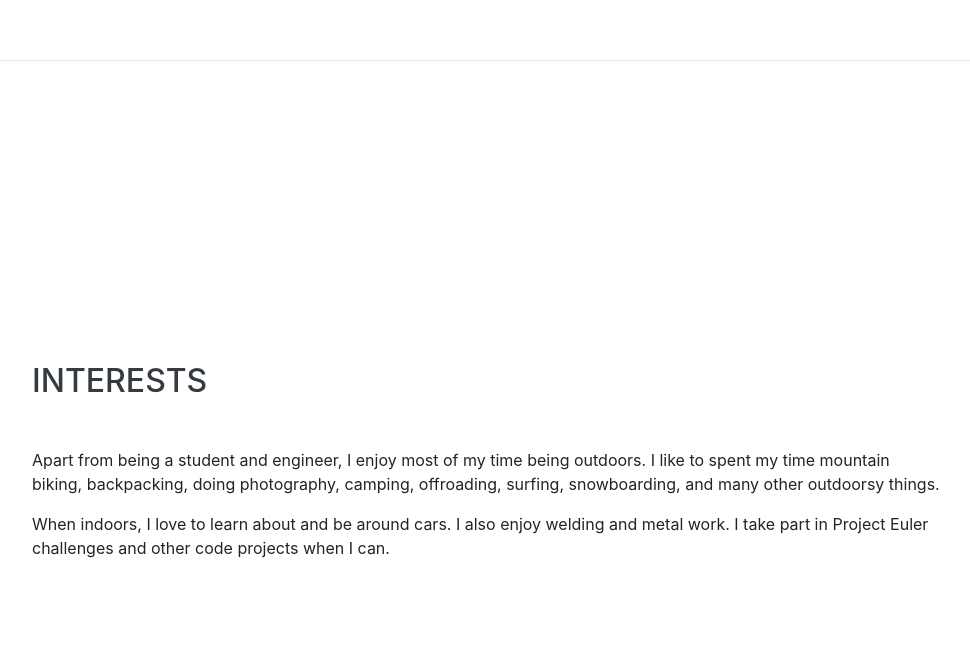
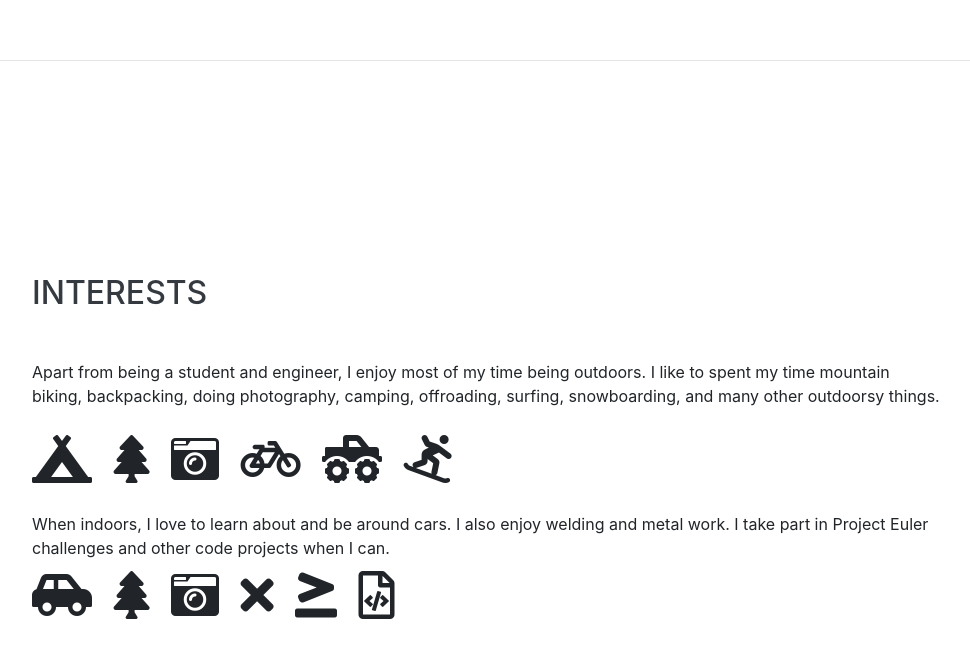
Before and after one commit to jbrown3859/jbrown3859.github.io, a website with bundled scripts: page index.html in a window 1280 px wide. Shown: the part 3316-3973 px from the top of the page, without its empty margins (288-1258 px from the left). Built offline with nearby package versions, Linux system fonts and the light colour scheme; a web font is replaced by a local one.

Commit message:
Update index.html

```diff
--- a/index.html
+++ b/index.html
@@ -205,12 +205,11 @@
             <i class="fas fa-microchip"></i>
           </li>
           <li class="list-inline-item">
-            <i class="fab fa-microchip"></i>
-          </li>
-          <li class="list-inline-item">
             <i class="fab fa-github"></i>
           </li>
         </ul>
+        <p class="mb-0">I have become proficient in Java, Python, C++, C#, and a little of other languages</p>
+        <p class="mb-0">Through projects, I have gained skills with the Unix terminal, Debian distros, and the Arduino microcontroller interface, all while keeping everything together on GitHub.
 
     </section>
 
@@ -220,7 +219,47 @@
       <div class="w-100">
         <h2 class="mb-5">Interests</h2>
         <p>Apart from being a student and engineer, I enjoy most of my time being outdoors. I like to spent my time mountain biking, backpacking, doing photography, camping, offroading, surfing, snowboarding, and many other outdoorsy things.</p>
+        <ul class="list-inline dev-icons">
+          <li class="list-inline-item">
+            <i class="fas fa-campground"></i>
+          </li>
+          <li class="list-inline-item">
+            <i class="fas fa-tree"></i>
+          </li>
+          <li class="list-inline-item">
+            <i class="fas fa-camera-retro"></i>
+          </li>
+          <li class="list-inline-item">
+            <i class="fas fa-bicycle"></i>
+          </li>
+          <li class="list-inline-item">
+            <i class="fas fa-truck-monster"></i>
+          </li>
+          <li class="list-inline-item">
+            <i class="fas fa-snowboarding"></i>
+          </li>
+        </ul>
         <p class="mb-0">When indoors, I love to learn about and be around cars. I also enjoy welding and metal work. I take part in Project Euler challenges and other code projects when I can.</p>
+        <ul class="list-inline dev-icons">
+          <li class="list-inline-item">
+            <i class="fas fa-car-side"></i>
+          </li>
+          <li class="list-inline-item">
+            <i class="fas fa-tree"></i>
+          </li>
+          <li class="list-inline-item">
+            <i class="fas fa-camera-retro"></i>
+          </li>
+          <li class="list-inline-item">
+            <i class="fas fa-times"></i>
+          </li>
+          <li class="list-inline-item">
+            <i class="fas fa-greater-than-equal"></i>
+          </li>
+          <li class="list-inline-item">
+            <i class="far fa-file-code"></i>
+          </li>
+        </ul>
       </div>
     </section>
 
```
